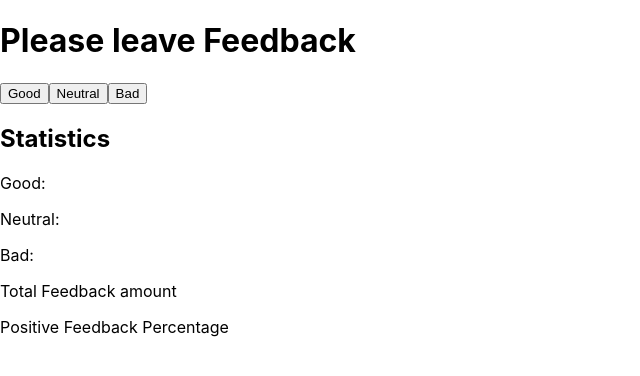
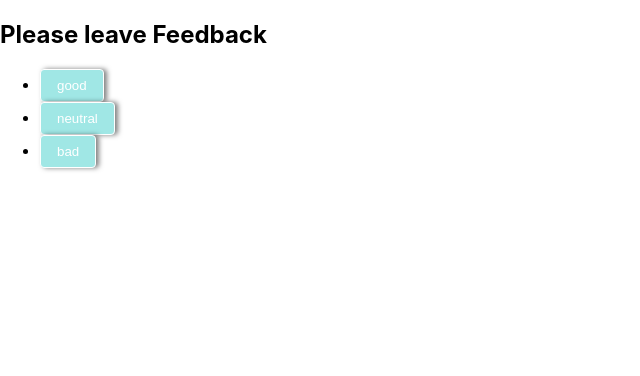
Before and after one commit to Olena-Milham/goit-react-hw-02-feedback, a React (Create React App) app: page / in a window 1280 px wide. Shown: the top 376 px of the page, without its empty margins (0-640 px from the left). Built offline with nearby package versions, Linux system fonts and the light colour scheme.

Commit message:
i dep-ces & progress on feedback

```diff
--- a/package.json
+++ b/package.json
@@ -11,6 +11,7 @@
     "react-dom": "^18.1.0",
     "react-scripts": "5.0.1",
     "styled-components": "^5.3.5",
+    "styled-system": "^5.1.5",
     "web-vitals": "^2.1.3"
   },
   "scripts": {
--- a/src/App.jsx
+++ b/src/App.jsx
@@ -1,53 +1,48 @@
 
-import FeedbackOptions from 'components/FeedbackOptions';
+import {FeedbackOptions} from 'components/FeedbackOptions';
+// import { Box } from 'components/UI/Box';
 import {Component} from 'react';
+
 class App extends Component{
   state = {
     good: 0,
     neutral: 0,
     bad: 0
   }
+
+  handleOnLeaveFeedback =(option)=>{
+    this.setState(prevState => {
+      // console.log([option]); //key
+      // console.log(prevState[option]); //value
+      // good:0+1
+      return {[option]:prevState[option] +1};
+    })
+
+  }
+
 render (){
   return (
     <>
-      <h1> Please leave Feedback </h1>
-    <FeedbackOptions />
-    <div>
-      <h2> Statistics </h2>
-      <div>
-        <p> Good: </p>
-        <p> Neutral: </p>
-        <p> Bad: </p>
-      </div>
-      <div>
-        <p> Total Feedback amount </p>
-        <p> Positive Feedback Percentage </p>
-      </div>
+    <FeedbackOptions options={Object.keys(this.state)} onLeaveFeedback={this.handleOnLeaveFeedback}/>
+    </>
 
-    </div>
-    </>
+    //   <Box as='section'>
+    //   <h2> Statistics </h2>
+    //   <Box as='ul'>
+    //     <p> Good: </p>
+    //     <p> Neutral: </p>
+    //     <p> Bad: </p>
+    //   </Box>
+    //   <div>
+    //     <p> Total Feedback amount </p>
+    //     <p> Positive Feedback Percentage </p>
+    //   </div>
+
+    // </Box>
+    // </Box>
   )
 }
 
 };
 
 export default App;
-
-// export const App = () => {
-  // return (
-    // <div
-    //   style={{
-    //     height: '100vh',
-    //     display: 'flex',
-    //     justifyContent: 'center',
-    //     alignItems: 'center',
-    //     fontSize: 40,
-    //     color: '#010101'
-    //   }}
-    // >
-    //   React homework template
-
-    // </div>
-
-  // );
-// };
--- a/src/components/FeedbackOptions/FeedbackOptions.jsx
+++ b/src/components/FeedbackOptions/FeedbackOptions.jsx
@@ -1,11 +1,22 @@
-// import React from 'react';
+import PropTypes from 'prop-types';
+import { Box } from "components/UI/Box";
+import { FeedbackBtn } from "./FeedbackOptions.styled";
 
-const FeedbackOptions = ()=>(
-    <>
-    <button type='button'> Good </button>
-    <button type='button'> Neutral </button>
-    <button type='button'> Bad </button>
-    </>
-)
+export const FeedbackOptions =({ options, onLeaveFeedback })=> (
+    <Box as='section'>
+    <h1> Please leave Feedback </h1>
+    <ul>
+    {options.map(option => (
+        <li key={option}>
+        <FeedbackBtn type='button' onClick={() => onLeaveFeedback(option)}> {option} </FeedbackBtn>
+    </li>
+    ))}
+    </ul>
+    </Box>
+);
 
-export default FeedbackOptions;
+
+FeedbackOptions.propTypes = {
+    options: PropTypes.arrayOf(PropTypes.string.isRequired),
+    onLeaveFeedback: PropTypes.func.isRequired,
+  };
--- a/src/components/FeedbackOptions/FeedbackOptions.styled.js
+++ b/src/components/FeedbackOptions/FeedbackOptions.styled.js
@@ -0,0 +1,22 @@
+import styled from 'styled-components'
+export const FeedbackBtn=styled.button`
+display: inline-flex;
+  align-items: center;
+  gap: ${p => p.theme.space[2]}px;
+  margin: ${p => p.theme.space[0]};
+  padding-top: ${p => p.theme.space[3]}px;
+  padding-bottom: ${p => p.theme.space[3]}px;
+  padding-left: ${p => p.theme.space[4]}px;
+  padding-right: ${p => p.theme.space[4]}px;
+  border: ${p => p.theme.borders.normal};
+  border-radius: ${p => p.theme.radii.normal};
+  box-shadow: ${p=>p.theme.shadows.box2};
+  background-color: ${p => {
+    return p.disabled ? p.theme.colors.muted : p.theme.colors.primary;
+  }};
+  color: ${p => p.theme.colors.white};
+  cursor: pointer;
+  :hover:not(:disabled),
+  :focus:not(:disabled) {
+    background-color: ${p => p.theme.colors.secondary};
+  }`;
--- a/src/components/FeedbackOptions/index.js
+++ b/src/components/FeedbackOptions/index.js
@@ -1 +1 @@
-export {default} from './FeedbackOptions'
+export * from './FeedbackOptions';
--- /dev/null
+++ b/src/components/UI/Box.jsx
@@ -0,0 +1,23 @@
+import styled from 'styled-components';
+
+import {
+    color,
+    space,
+    layout,
+    flexbox,
+    grid,
+    background,
+    border,
+    position,
+  } from 'styled-system';
+
+  export const Box = styled('div')(
+    color,
+    space,
+    layout,
+    flexbox,
+    grid,
+    background,
+    border,
+    position
+  );
--- a/src/theme.js
+++ b/src/theme.js
@@ -1,10 +1,8 @@
 export const theme = {
     colors: {
-      black: '#000',
       white: '#fff',
       text: '#2a2a2a',
       background: '#FBE7C6',
-      cardsBg:'#ee82ee',
       primary: '#A0E7E5',
       secondary: '#B4F8C8',
       accent: '#609',
@@ -41,4 +39,24 @@ export const theme = {
       extra: '8px',
       round: '50%',
     },
+    shadows:{
+      box1:'0 15px 35px rgba(0,0,0,0.30)',
+      box2:'3px 0px 5px rgb(0 0 0 / 50%)',
+    },
+    caps: {
+      textTransform: 'uppercase',
+      letterSpacing: '0.1em',
+    },
+     // variants for buttons
+  buttons: {
+    primary: {
+      // you can reference other values defined in the theme
+      color: 'white',
+      bg: 'primary',
+    },
+    secondary: {
+      color: 'text',
+      bg: 'secondary',
+    },
+  }
   };
```
Also changed, not shown: src/components/UI/Section/Section.jsx (deleted), src/components/UI/Section/Section.styled.js (deleted), 1 other file (tests, documents, lock files or other folders).
